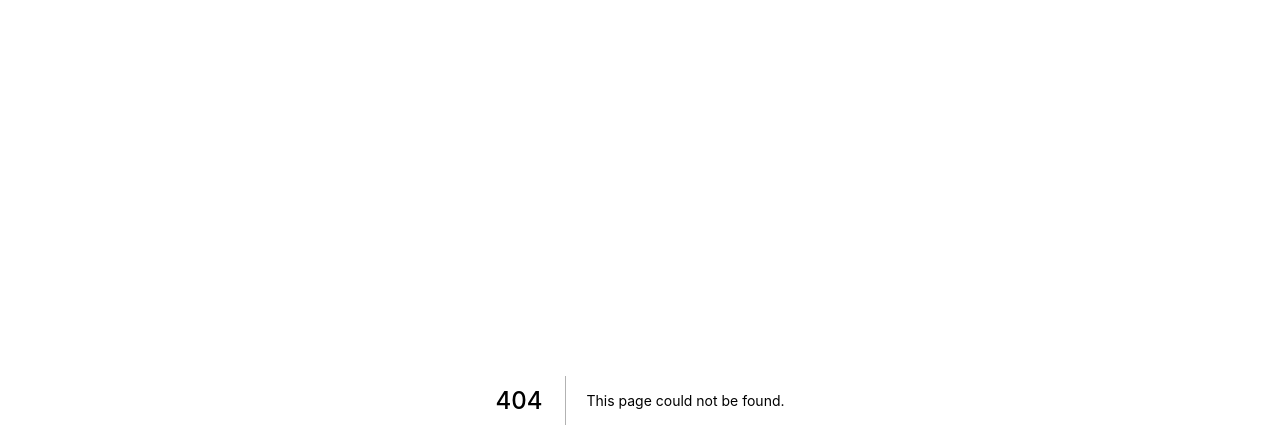
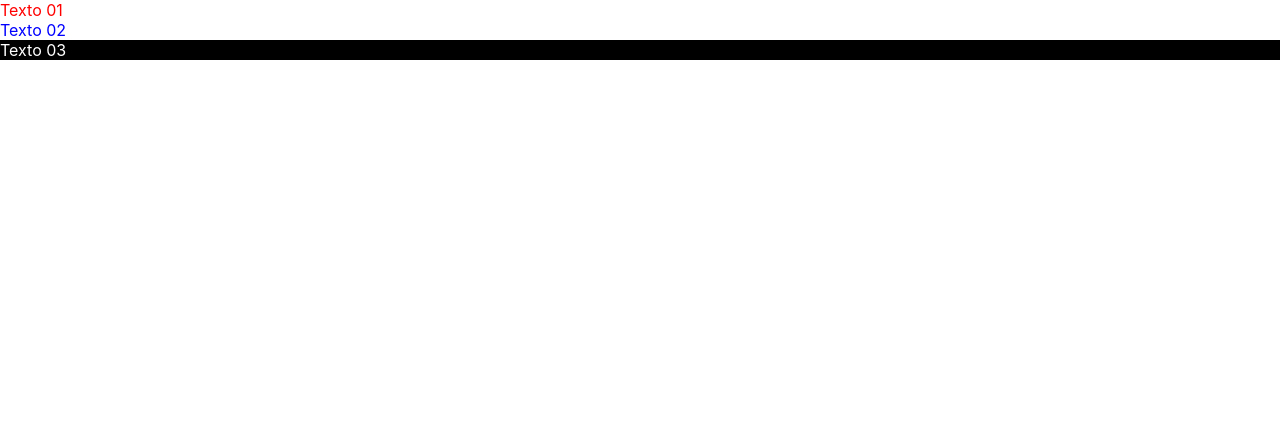
Before and after one commit to isyuricunha-zz/estudo, a Next.js app in the folder exercicio/revisao react/: page /css/integracao01 in a window 1280 px wide. Before the commit this address had no page. Shown: the top 448 px of the page. Built offline with nearby package versions, Linux system fonts and the light colour scheme.

Commit message:
Integração com CSS #01

```diff
--- a/exercicio/revisao react/pages/_app.js
+++ b/exercicio/revisao react/pages/_app.js
@@ -1,4 +1,5 @@
 import '../styles/globals.css'
+import "./css/integracao01.css"
 
 function MyApp({ Component, pageProps }) {
   return <Component {...pageProps} />
--- /dev/null
+++ b/exercicio/revisao react/pages/css/integracao01.css
@@ -0,0 +1,12 @@
+.integracao01 .vermelha {
+  color: red;
+}
+
+.integracao01 .azul {
+  color: blue;
+}
+
+.integracao01 .branco {
+  background-color: black;
+  color: white;
+}
--- /dev/null
+++ b/exercicio/revisao react/pages/css/integracao01.jsx
@@ -0,0 +1,14 @@
+// nao posso importar aqui
+// o import foi feito de maneira global
+
+// o import do css global está na no _app.js
+
+export default function integracao() {
+  return (
+    <div className="integracao01">
+      <div className="vermelha">Texto 01</div>
+      <div className="azul">Texto 02</div>
+      <div className="branco">Texto 03</div>
+    </div>
+  );
+}
```
